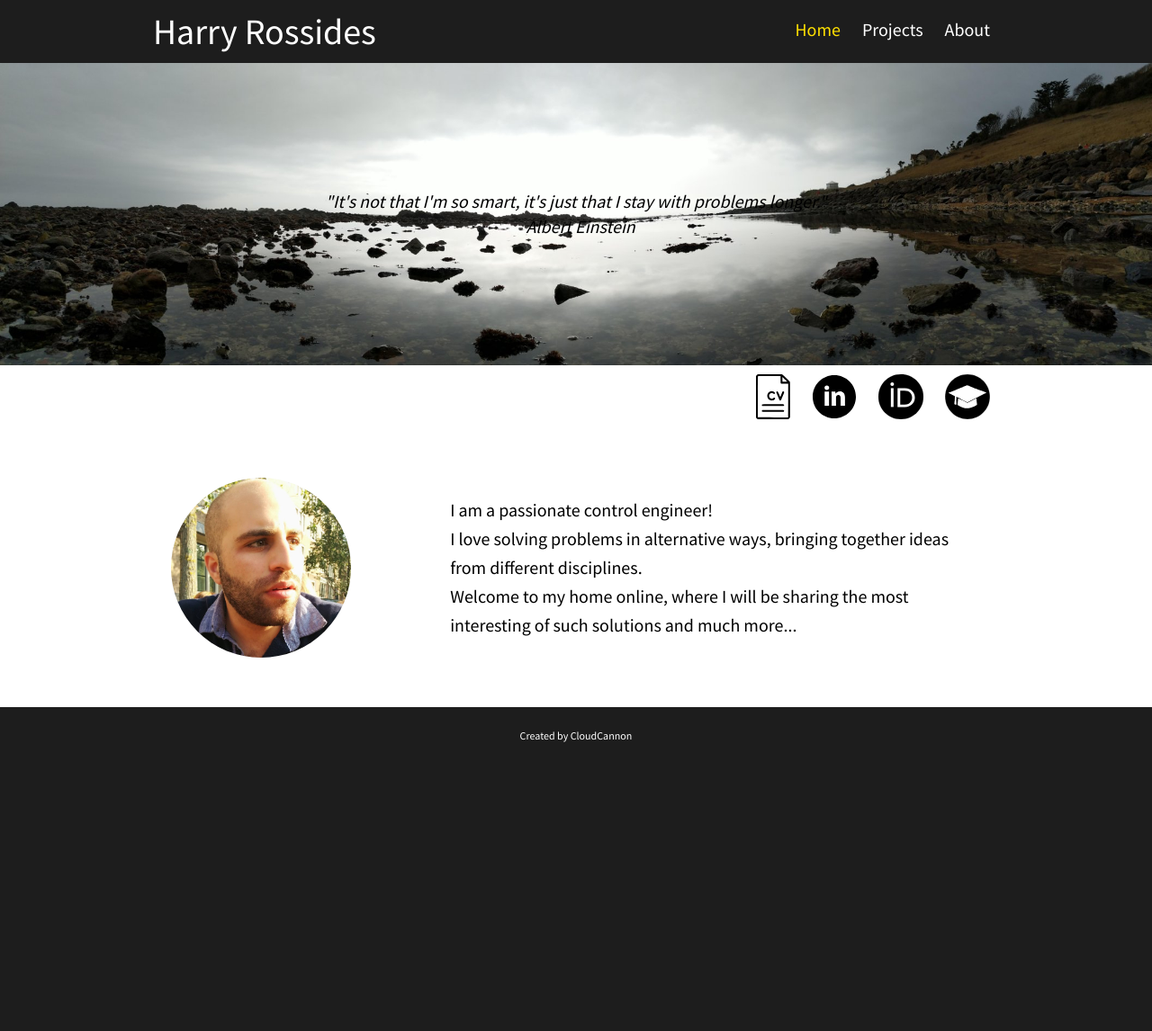
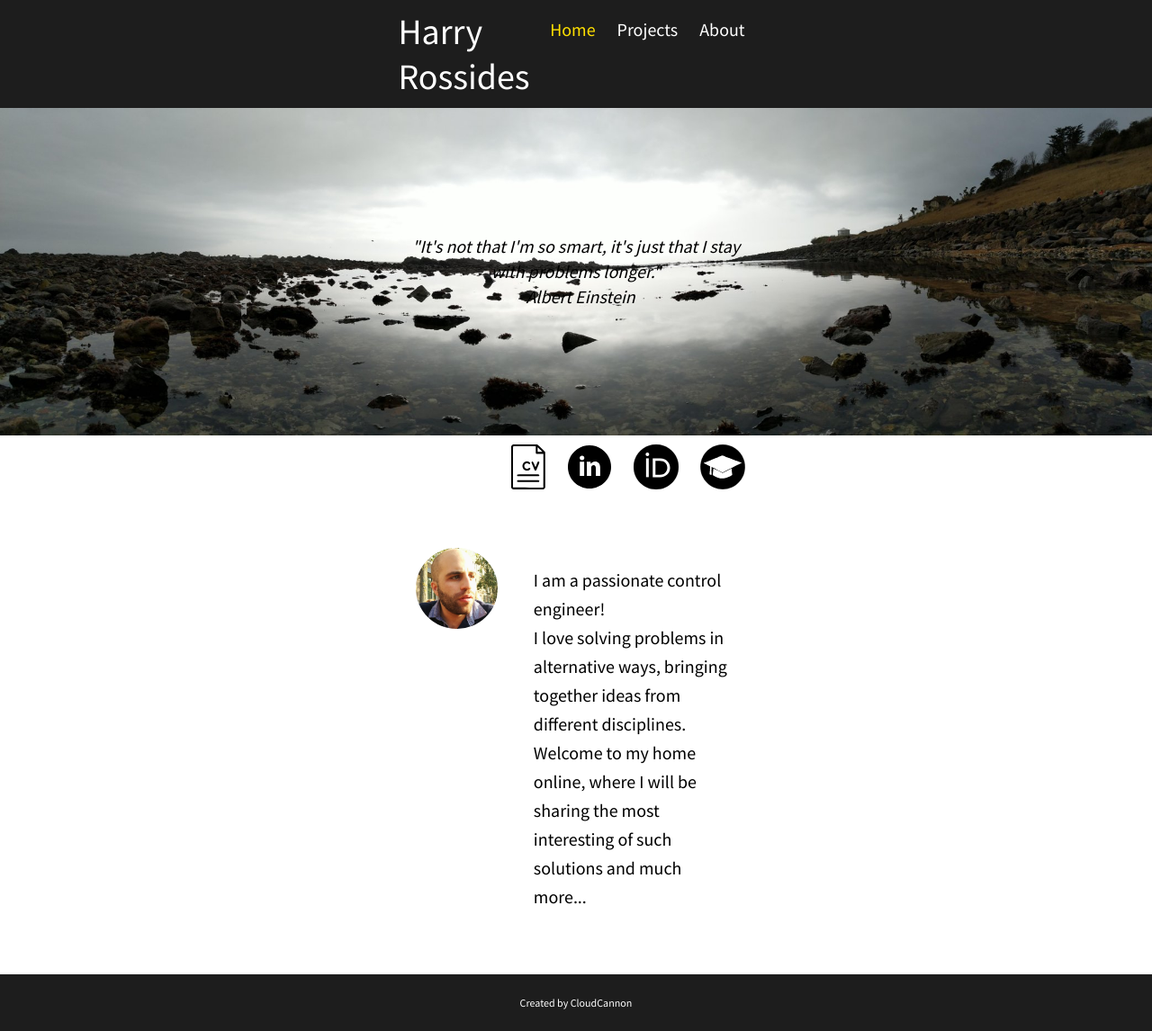
Before and after one commit to HarryRos/HarryRos.github.io, a Jekyll site: the page built from index.html, in a window 1280 px wide. Shown: the whole page at 90% size. Built offline with Jekyll 4.4.1, drawn with Linux system fonts in a browser that asks for light colours; before the commit the page ends 900 px from its top, so only the background shows below that.

```diff
--- a/css/style.css
+++ b/css/style.css
@@ -41,7 +41,7 @@
 
 div.container,
 div.small-container {
-	margin: 0 auto;
+	margin: 0 33%;
 	padding: 0 20px;
 }
 
@@ -51,7 +51,6 @@
 
 div.small-container {
 	max-width: 700px;
-	vertical-align: top;
 }
 
 header,
```
